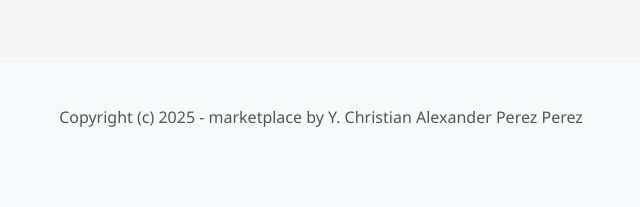
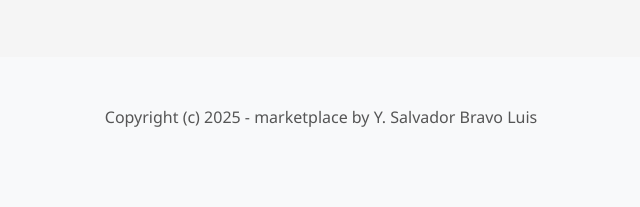
Before and after one commit to chava6643/marketplace_main, a Django app: page /store/contact/ in a window 1280 px wide. Shown: the part 1063-1270 px from the top of the page, without its empty margins (319-959 px from the left). Run offline with Django 5.2, Linux system fonts and the light colour scheme.

Commit message:
Update base.html

```diff
--- a/store/templates/store/base.html
+++ b/store/templates/store/base.html
@@ -17,7 +17,7 @@
     </section>
 
     <footer class="py-5 text-center text-body-secondary bg-body-tertiary">
-        <p>Copyright (c) 2025 - marketplace by Y. Christian Alexander Perez Perez</p>
+        <p>Copyright (c) 2025 - marketplace by Y.  Salvador Bravo Luis</p>
     </footer>
 </body>
 </html>
```
